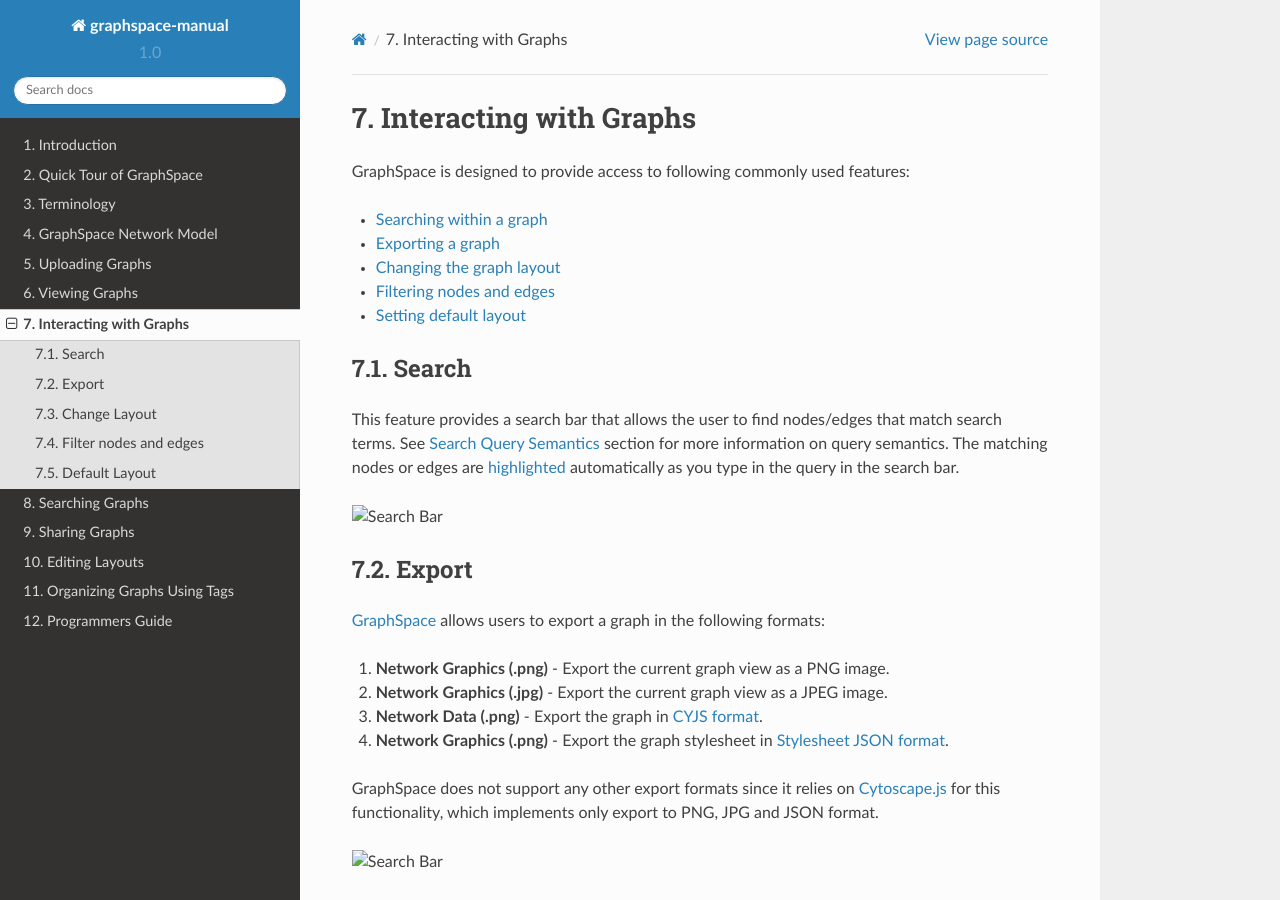
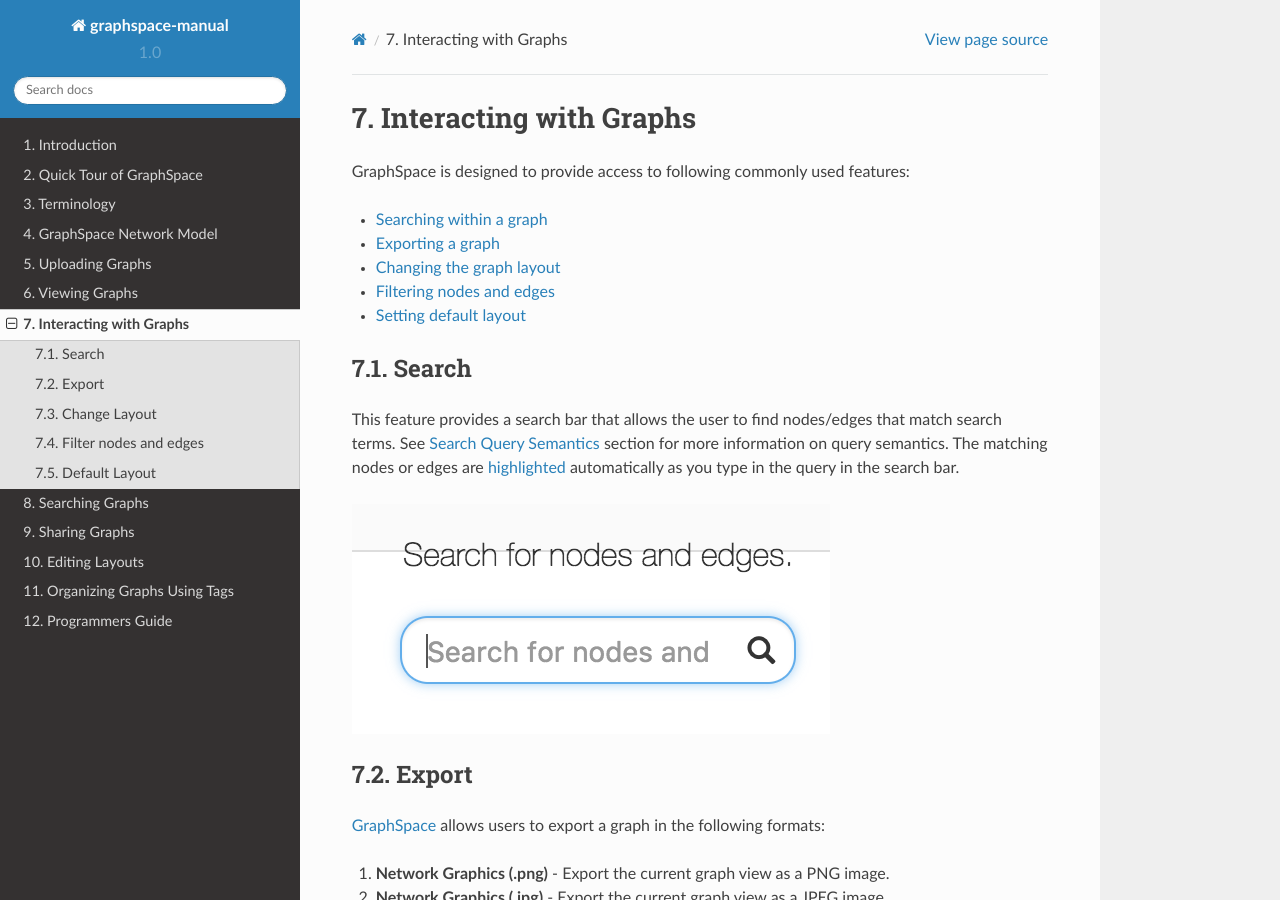
Before and after one commit to adbharadwaj/graphspace-manual, a Sphinx documentation site: the page built from docs/Interacting_with_Graphs.md, in a window 1280 px wide and 900 px high. Built offline with Sphinx 7.4.7 and the Read the Docs theme 2.0.0, drawn with Linux system fonts in a browser that asks for light colours.

Commit message:
Update Interacting_with_Graphs.md

```diff
--- a/docs/Interacting_with_Graphs.md
+++ b/docs/Interacting_with_Graphs.md
@@ -12,7 +12,7 @@
 
 This feature provides a search bar that allows the user to find nodes/edges that match search terms. See [Search Query Semantics](Searching_Graphs.html#query-semantics) section for more information on query semantics. The matching nodes or edges are [highlighted](Viewing_Graphs.html#highlighted-graph-elements) automatically as you type in the query in the search bar.
 
-![Search Bar](_static/images/gs-screenshot-graph-page-search-bar.png)
+![Search Bar](_static/images/graph-page/gs-screenshot-graph-page-search-bar.png)
 
 
 ## Export
@@ -26,7 +26,7 @@
 
 GraphSpace does not support any other export formats since it relies on [Cytoscape.js](http://js.cytoscape.org) for this functionality, which implements only export to PNG, JPG and JSON format.
 
-![Search Bar](_static/images/gs-screenshot-graph-page-export-menu.png)
+![Search Bar](_static/images/graph-page/gs-screenshot-graph-page-export-menu.png)
 
 ## Change Layout
 
@@ -38,7 +38,7 @@
     - **Select Saved Layout** - List of layout saved by the user using GraphSpace. The user has created them in earlier sessions by manually modifying the positions of nodes and edges created by some automatic layout algorithm and saving the layout.
 3. Click on a layout option to change the current layout.
 
-![Change layout screenshot](_static/images/gs-screenshot-user1-lovastatin-change-layout-panel.png)
+![Change layout screenshot](_static/images/graph-page/gs-screenshot-user1-lovastatin-change-layout-panel.png)
 
 ## Filter nodes and edges
 
@@ -48,7 +48,7 @@
 
 Current Rank is 3            |  Current Rank is 4
 :-------------------------:|:-------------------------:
-![Filter nodes and edges before](_static/images/gs-screenshot-graph-page-filter-nodes-edges-k-equal-3.png)  |  ![Filter nodes and edges after](_static/images/gs-screenshot-graph-page-filter-nodes-edges-k-equal-4.png)
+![Filter nodes and edges before](_static/images/filter-nodes-edges/gs-screenshot-graph-page-filter-nodes-edges-k-equal-3.png)  |  ![Filter nodes and edges after](_static/images/filter-nodes-edges/gs-screenshot-graph-page-filter-nodes-edges-k-equal-4.png)
 
 ## Default Layout
 
```
